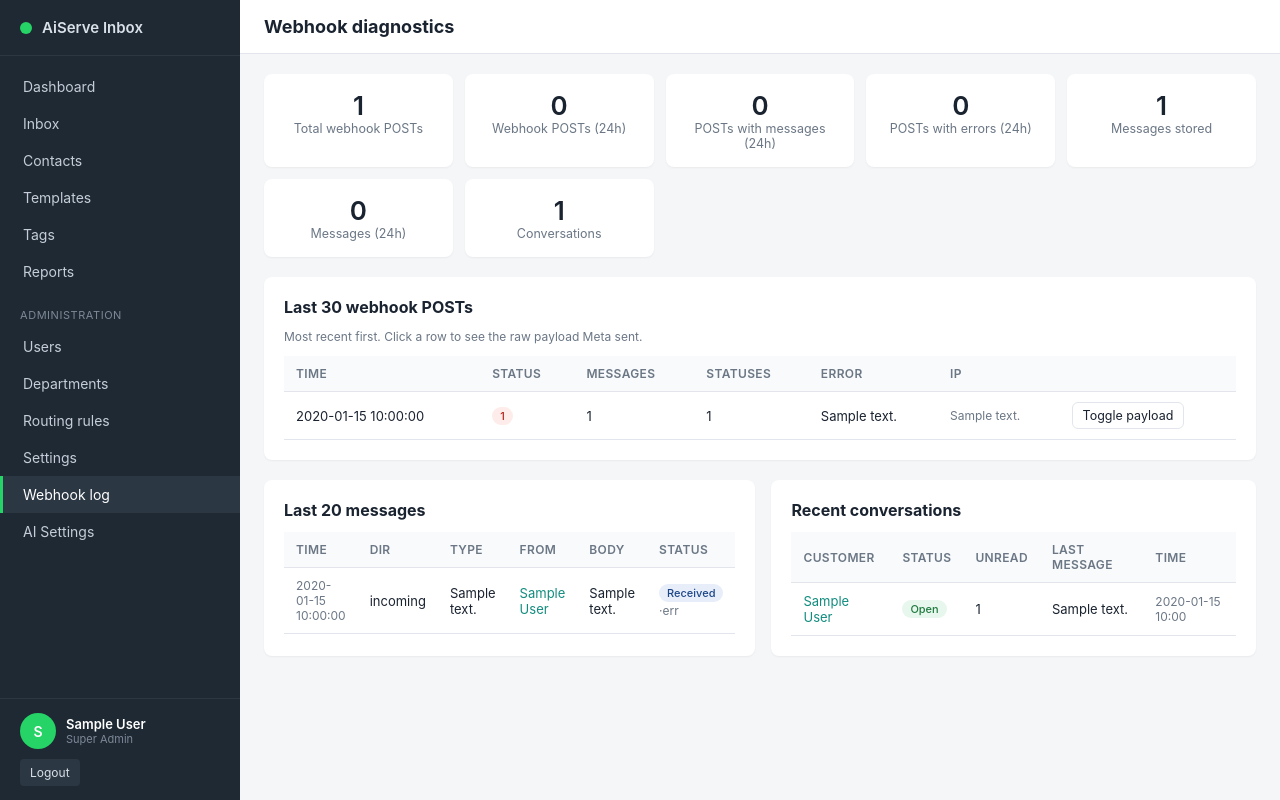
After one commit to Raychung11/Chatcontrol, a PHP site: page /admin/webhook_log.php in a window 1280 px wide. The commit adds this page. Run offline with PHP 8.4, Linux system fonts and the light colour scheme; the visitor is signed in with stand-in values (Sample User, id 1); tables that the repository leaves empty hold one stand-in row (values such as "Sample post").

Commit message:
Add webhook diagnostics page (/admin/webhook_log.php)
Records every Meta webhook POST to a new webhook_events table (raw body,
HTTP status, message/status counts, error text, IP). The new
/admin/webhook_log.php page shows recent events with toggle-able raw
payloads, recent stored messages, recent conversations, plus an
auto-generated "things to check" list that calls out common
configuration gaps (missing verify token, no POSTs received, all events
status-only, errors during processing).

Auto-creates the webhook_events table on first visit so existing
deployments don't need to run a migration manually.

https://claude.ai/code/session_011TzLx9Yw2Nf4Ac2AdFK1Wo

```diff
--- /dev/null
+++ b/admin/webhook_log.php
@@ -0,0 +1,282 @@
+<?php
+require_once __DIR__ . '/../inc/layout.php';
+
+$current_user = require_role(['super_admin']);
+$companyId    = (int)$current_user['company_id'];
+$db           = aiserve_db();
+
+// ---- Auto-create webhook_events if it doesn't exist (first-deploy convenience) ----
+$createNotice = '';
+try {
+    $db->exec(
+        'CREATE TABLE IF NOT EXISTS `webhook_events` (
+           `id` INT UNSIGNED NOT NULL AUTO_INCREMENT,
+           `company_id` INT UNSIGNED NOT NULL,
+           `method` VARCHAR(8) DEFAULT NULL,
+           `http_status` INT DEFAULT NULL,
+           `message_count` INT NOT NULL DEFAULT 0,
+           `status_count` INT NOT NULL DEFAULT 0,
+           `error_text` VARCHAR(500) DEFAULT NULL,
+           `raw_body` MEDIUMTEXT,
+           `ip_address` VARCHAR(64) DEFAULT NULL,
+           `created_at` DATETIME NOT NULL DEFAULT CURRENT_TIMESTAMP,
+           PRIMARY KEY (`id`),
+           KEY `idx_webhook_events_company_time` (`company_id`,`created_at`)
+         ) ENGINE=InnoDB DEFAULT CHARSET=utf8mb4 COLLATE=utf8mb4_unicode_ci'
+    );
+} catch (Throwable $e) {
+    $createNotice = $e->getMessage();
+}
+
+// ---- Counts ----
+$counts = [
+    'events_total'  => 0,
+    'events_24h'    => 0,
+    'events_with_messages_24h' => 0,
+    'events_errors_24h' => 0,
+    'messages_total'   => 0,
+    'messages_24h'     => 0,
+    'conversations'    => 0,
+];
+try {
+    $r = $db->prepare(
+        'SELECT
+           COUNT(*) AS events_total,
+           SUM(created_at > NOW() - INTERVAL 1 DAY) AS events_24h,
+           SUM(message_count > 0 AND created_at > NOW() - INTERVAL 1 DAY) AS events_with_messages_24h,
+           SUM(error_text IS NOT NULL AND created_at > NOW() - INTERVAL 1 DAY) AS events_errors_24h
+         FROM webhook_events WHERE company_id = ?'
+    );
+    $r->execute([$companyId]);
+    $counts = array_merge($counts, $r->fetch() ?: []);
+} catch (Throwable $e) { /* table might not exist yet on first paint */ }
+
+$mr = $db->prepare(
+    'SELECT
+       COUNT(*) AS messages_total,
+       SUM(created_at > NOW() - INTERVAL 1 DAY) AS messages_24h
+     FROM messages WHERE company_id = ?'
+);
+$mr->execute([$companyId]);
+$mc = $mr->fetch() ?: [];
+$counts['messages_total'] = (int)($mc['messages_total'] ?? 0);
+$counts['messages_24h']   = (int)($mc['messages_24h']   ?? 0);
+
+$cr = $db->prepare('SELECT COUNT(*) FROM conversations WHERE company_id = ?');
+$cr->execute([$companyId]);
+$counts['conversations'] = (int)$cr->fetchColumn();
+
+// ---- Recent webhook events ----
+$events = [];
+try {
+    $stmt = $db->prepare(
+        'SELECT id, http_status, message_count, status_count, error_text, ip_address, created_at,
+                LEFT(raw_body, 4000) AS body_preview, LENGTH(raw_body) AS body_len
+         FROM webhook_events WHERE company_id = ?
+         ORDER BY id DESC LIMIT 30'
+    );
+    $stmt->execute([$companyId]);
+    $events = $stmt->fetchAll();
+} catch (Throwable $e) { /* table missing */ }
+
+// ---- Recent messages ----
+$recentMessages = $db->prepare(
+    'SELECT m.id, m.direction, m.message_type, m.message_text, m.status, m.error_message, m.created_at,
+            ct.wa_id, ct.display_name, ct.profile_name, c.id AS conversation_id
+     FROM messages m
+     INNER JOIN contacts ct ON ct.id = m.contact_id
+     INNER JOIN conversations c ON c.id = m.conversation_id
+     WHERE m.company_id = ?
+     ORDER BY m.id DESC LIMIT 20'
+);
+$recentMessages->execute([$companyId]);
+$recentMessages = $recentMessages->fetchAll();
+
+// ---- Recent conversations ----
+$recentConvs = $db->prepare(
+    'SELECT c.id, c.status, c.last_message_text, c.last_message_at, c.unread_count,
+            ct.wa_id, ct.display_name, ct.profile_name
+     FROM conversations c
+     INNER JOIN contacts ct ON ct.id = c.contact_id
+     WHERE c.company_id = ?
+     ORDER BY c.id DESC LIMIT 10'
+);
+$recentConvs->execute([$companyId]);
+$recentConvs = $recentConvs->fetchAll();
+
+// ---- Pretty-print helper ----
+function pretty_json(?string $body): string
+{
+    if (!$body) return '';
+    $obj = json_decode($body, true);
+    if ($obj === null) return $body;
+    return (string)json_encode($obj, JSON_PRETTY_PRINT | JSON_UNESCAPED_UNICODE | JSON_UNESCAPED_SLASHES);
+}
+
+// Detect common configuration gotchas
+$company = (function () use ($db, $companyId) {
+    $s = $db->prepare('SELECT * FROM companies WHERE id = ?');
+    $s->execute([$companyId]);
+    return $s->fetch() ?: [];
+})();
+
+$problems = [];
+if (empty($company['webhook_verify_token'])) {
+    $problems[] = 'Webhook verify token is empty in Settings. Meta verification will fail.';
+}
+if (empty($company['phone_number_id'])) {
+    $problems[] = 'Phone Number ID is empty in Settings. You can RECEIVE messages but cannot SEND replies.';
+}
+if (empty($company['access_token'])) {
+    $problems[] = 'Meta access token is empty. Replies will fail.';
+}
+if ((int)$counts['events_24h'] === 0 && (int)$counts['events_total'] === 0) {
+    $problems[] = 'No webhook POSTs have been received yet. Check that you subscribed to the "messages" field in Meta App → WhatsApp → Configuration → Webhooks.';
+}
+if ((int)$counts['events_24h'] > 0 && (int)$counts['events_with_messages_24h'] === 0 && (int)$counts['events_errors_24h'] === 0) {
+    $problems[] = 'Webhook is receiving POSTs but none contained customer messages yet. They may all be status updates. Send a real WhatsApp message TO your business number from another phone.';
+}
+if ((int)$counts['events_errors_24h'] > 0) {
+    $problems[] = 'Some webhook POSTs returned errors below. Expand them to see what went wrong.';
+}
+
+layout_start($current_user, 'Webhook diagnostics', 'webhook_log');
+?>
+
+<?php if ($createNotice): ?>
+  <div class="alert alert-error"><strong>webhook_events table:</strong> <?= e($createNotice) ?></div>
+<?php endif; ?>
+
+<div class="report-grid">
+  <div class="stat-card"><div class="stat-num"><?= (int)$counts['events_total'] ?></div><div>Total webhook POSTs</div></div>
+  <div class="stat-card"><div class="stat-num"><?= (int)$counts['events_24h'] ?></div><div>Webhook POSTs (24h)</div></div>
+  <div class="stat-card"><div class="stat-num"><?= (int)$counts['events_with_messages_24h'] ?></div><div>POSTs with messages (24h)</div></div>
+  <div class="stat-card"><div class="stat-num"><?= (int)$counts['events_errors_24h'] ?></div><div>POSTs with errors (24h)</div></div>
+  <div class="stat-card"><div class="stat-num"><?= (int)$counts['messages_total'] ?></div><div>Messages stored</div></div>
+  <div class="stat-card"><div class="stat-num"><?= (int)$counts['messages_24h'] ?></div><div>Messages (24h)</div></div>
+  <div class="stat-card"><div class="stat-num"><?= (int)$counts['conversations'] ?></div><div>Conversations</div></div>
+</div>
+
+<?php if ($problems): ?>
+<div class="card">
+  <h2>Things to check</h2>
+  <ul class="bullet">
+    <?php foreach ($problems as $p): ?>
+      <li><?= e($p) ?></li>
+    <?php endforeach; ?>
+  </ul>
+</div>
+<?php endif; ?>
+
+<div class="card">
+  <h2>Last 30 webhook POSTs</h2>
+  <p class="muted small">Most recent first. Click a row to see the raw payload Meta sent.</p>
+  <?php if (!$events): ?>
+    <p class="muted">
+      No webhook POSTs have hit <code>/webhook/whatsapp.php</code> yet.
+      In Meta App Dashboard → WhatsApp → Configuration → Webhooks, make sure you clicked
+      <strong>Subscribe</strong> next to <code>messages</code> (verification alone is not enough).
+    </p>
+  <?php else: ?>
+    <table class="data-table">
+      <thead>
+        <tr><th>Time</th><th>Status</th><th>Messages</th><th>Statuses</th><th>Error</th><th>IP</th><th></th></tr>
+      </thead>
+      <tbody>
+        <?php foreach ($events as $i => $ev): ?>
+          <tr>
+            <td><?= e(fmt_dt($ev['created_at'], 'Y-m-d H:i:s')) ?></td>
+            <td>
+              <?php
+                $cls = ((int)$ev['http_status'] === 200) ? 'badge-open' : 'badge-failed';
+              ?>
+              <span class="badge <?= e($cls) ?>"><?= (int)$ev['http_status'] ?></span>
+            </td>
+            <td><?= (int)$ev['message_count'] ?></td>
+            <td><?= (int)$ev['status_count'] ?></td>
+            <td><?= e($ev['error_text'] ?? '—') ?></td>
+            <td class="muted small"><?= e($ev['ip_address'] ?? '') ?></td>
+            <td>
+              <button class="btn btn-sm" type="button" onclick="document.getElementById('ev-<?= (int)$ev['id'] ?>').classList.toggle('hidden')">
+                Toggle payload
+              </button>
+            </td>
+          </tr>
+          <tr id="ev-<?= (int)$ev['id'] ?>" class="hidden">
+            <td colspan="7">
+              <pre class="webhook-payload"><?= e(pretty_json($ev['body_preview'])) ?></pre>
+              <?php if ((int)$ev['body_len'] > strlen((string)$ev['body_preview'])): ?>
+                <p class="muted small">(payload truncated to first 4000 chars; total <?= (int)$ev['body_len'] ?>)</p>
+              <?php endif; ?>
+            </td>
+          </tr>
+        <?php endforeach; ?>
+      </tbody>
+    </table>
+  <?php endif; ?>
+</div>
+
+<div class="report-row">
+  <div class="card">
+    <h2>Last 20 messages</h2>
+    <?php if (!$recentMessages): ?>
+      <p class="muted">No messages stored yet.</p>
+    <?php else: ?>
+      <table class="data-table">
+        <thead><tr><th>Time</th><th>Dir</th><th>Type</th><th>From</th><th>Body</th><th>Status</th></tr></thead>
+        <tbody>
+          <?php foreach ($recentMessages as $m): ?>
+            <tr>
+              <td class="muted small"><?= e(fmt_dt($m['created_at'], 'Y-m-d H:i:s')) ?></td>
+              <td><?= e($m['direction']) ?></td>
+              <td><?= e($m['message_type']) ?></td>
+              <td>
+                <a href="/inbox/chat.php?id=<?= (int)$m['conversation_id'] ?>">
+                  <?= e($m['display_name'] ?: $m['profile_name'] ?: ('+' . $m['wa_id'])) ?>
+                </a>
+              </td>
+              <td><?= e(mb_strimwidth((string)$m['message_text'], 0, 60, '…')) ?></td>
+              <td><?= status_badge($m['status']) ?>
+                <?php if (!empty($m['error_message'])): ?>
+                  <span class="muted small" title="<?= e($m['error_message']) ?>">·err</span>
+                <?php endif; ?>
+              </td>
+            </tr>
+          <?php endforeach; ?>
+        </tbody>
+      </table>
+    <?php endif; ?>
+  </div>
+
+  <div class="card">
+    <h2>Recent conversations</h2>
+    <?php if (!$recentConvs): ?>
+      <p class="muted">No conversations yet.</p>
+    <?php else: ?>
+      <table class="data-table">
+        <thead><tr><th>Customer</th><th>Status</th><th>Unread</th><th>Last message</th><th>Time</th></tr></thead>
+        <tbody>
+          <?php foreach ($recentConvs as $c): ?>
+            <tr>
+              <td><a href="/inbox/chat.php?id=<?= (int)$c['id'] ?>">
+                <?= e($c['display_name'] ?: $c['profile_name'] ?: ('+' . $c['wa_id'])) ?>
+              </a></td>
+              <td><?= status_badge($c['status']) ?></td>
+              <td><?= (int)$c['unread_count'] ?></td>
+              <td><?= e(mb_strimwidth((string)$c['last_message_text'], 0, 50, '…')) ?></td>
+              <td class="muted small"><?= e(fmt_dt($c['last_message_at'])) ?></td>
+            </tr>
+          <?php endforeach; ?>
+        </tbody>
+      </table>
+    <?php endif; ?>
+  </div>
+</div>
+
+<style>
+.webhook-payload {
+  background: #1f2933; color: #d9e0e8; padding: 12px; border-radius: 6px;
+  font-size: 12px; overflow-x: auto; max-height: 360px; white-space: pre;
+}
+</style>
+<?php layout_end(); ?>
--- a/inc/sidebar.php
+++ b/inc/sidebar.php
@@ -27,6 +27,7 @@ $role   = $current_user['role'] ?? 'agent';
       <a href="/admin/departments.php" class="<?= $active === 'departments' ? 'active' : '' ?>">Departments</a>
       <a href="/admin/routing.php" class="<?= $active === 'routing' ? 'active' : '' ?>">Routing rules</a>
       <a href="/admin/settings.php" class="<?= $active === 'settings' ? 'active' : '' ?>">Settings</a>
+      <a href="/admin/webhook_log.php" class="<?= $active === 'webhook_log' ? 'active' : '' ?>">Webhook log</a>
       <a href="/admin/ai_settings.php" class="<?= $active === 'ai_settings' ? 'active' : '' ?>">AI Settings</a>
     <?php endif; ?>
   </nav>
```
Also changed, not shown: sql/migration_phase2.sql (+19 -0 lines), sql/schema.sql (+19 -0 lines), webhook/whatsapp.php (+37 -8 lines).
